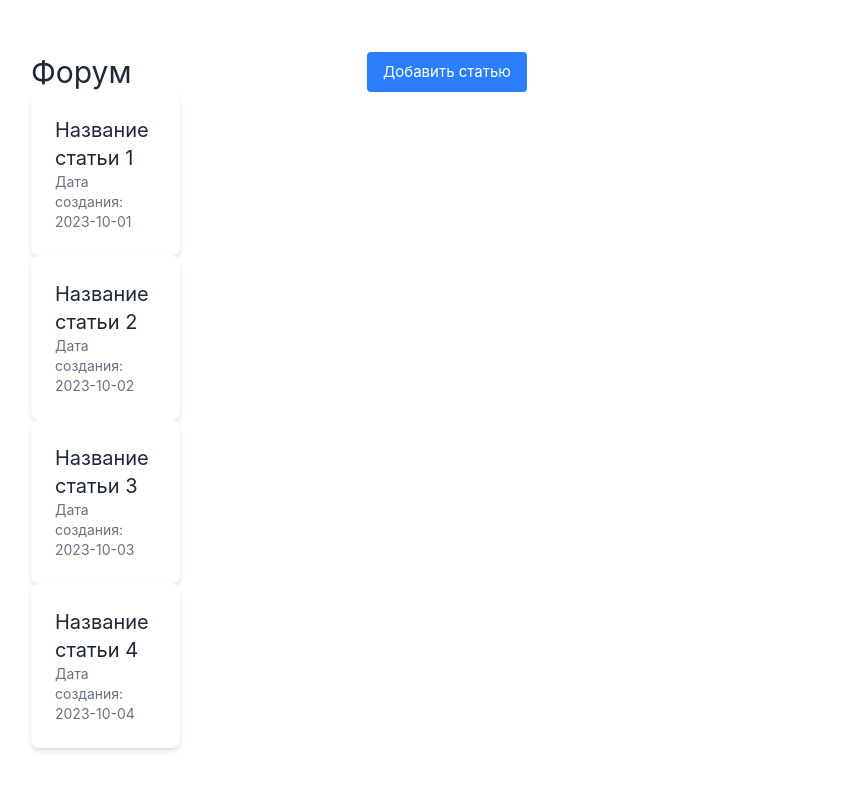
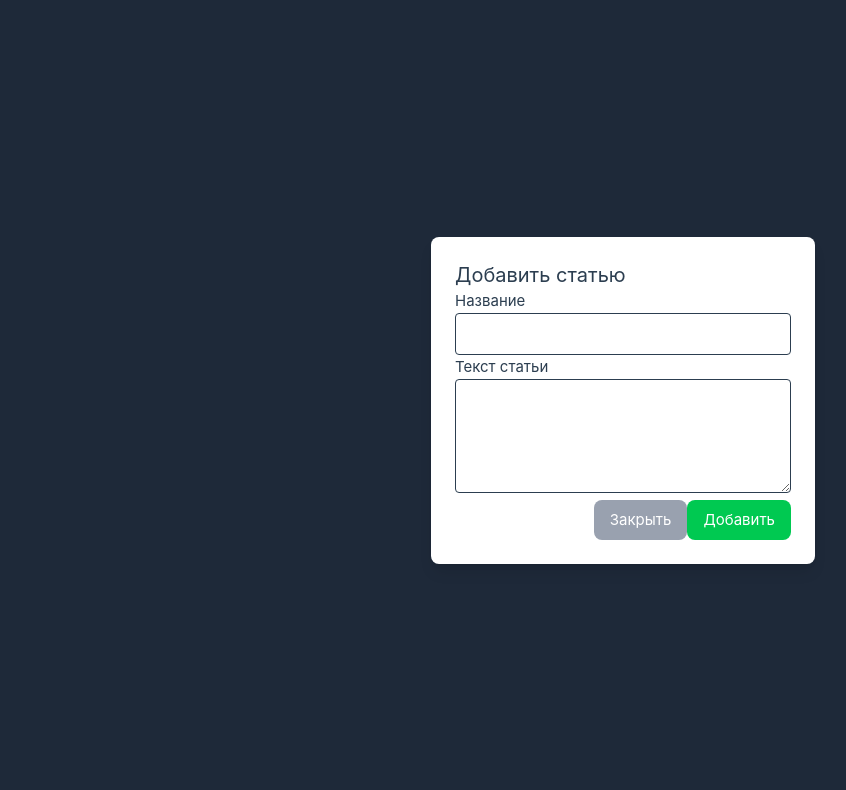
Before and after one commit to efremdana/Forum, a Vue app in the folder frontend/: page / in a window 1280 px wide. Both pictures are taken after a click on the button "Добавить статью". Shown: the top 790 px of the page, without its empty margins (17-863 px from the left). Built offline with nearby package versions, Linux system fonts and the light colour scheme.

Commit message:
Import component adding article in component list article

```diff
--- a/frontend/src/components/ListArticle.vue
+++ b/frontend/src/components/ListArticle.vue
@@ -2,7 +2,7 @@
   <div class="container mx-auto p-4">
     <header class="flex justify-between items-center mb-8">
       <h1 class="text-3xl font-bold text-gray-800">Форум</h1>
-      <button @click="add" class="bg-blue-500 text-white px-4 py-2 rounded hover:bg-blue-600">
+      <button @click="isAddArticle = true" class="bg-blue-500 text-white px-4 py-2 rounded hover:bg-blue-600">
         Добавить статью
       </button>
     </header>
@@ -13,27 +13,51 @@
         <p class="text-sm text-gray-500 mt-2">{{ article.createDate }}</p>
       </div>
     </div>
+
+    <FormAddArticle
+      v-if="isAddArticle"
+      @close="isAddArticle = false"
+      @submit="submitArticle"
+      :hiddenModal="!hiddenModal"
+    />
   </div>
 </template>
 
 <script>
+
+import FormAddArticle from "@/components/FormAddArticle.vue";
 export default {
-  // reactive state
+  components: {FormAddArticle},
   data() {
     return {
       articles: [
-        {name: "Название статьи 1", createDate: "Дата создания: 2023-10-01"},
-        {name: "Название статьи 2", createDate: "Дата создания: 2023-10-02"},
-        {name: "Название статьи 3", createDate: "Дата создания: 2023-10-03"},
-        {name: "Название статьи 4", createDate: "Дата создания: 2023-10-04"},
-      ]
+        {name: "Название статьи 1", createDate: "Дата создания: 2023-10-01", text: "1"},
+        {name: "Название статьи 2", createDate: "Дата создания: 2023-10-02", text: "2"},
+        {name: "Название статьи 3", createDate: "Дата создания: 2023-10-03", text: "3"},
+        {name: "Название статьи 4", createDate: "Дата создания: 2023-10-04", text: "4"},
+      ],
+      isAddArticle: false
+    };
+  },
+
+  computed: {
+    hiddenModal() {
+      return {
+        hidden: this.isAddArticle
+      }
     }
   },
 
   methods: {
-    add() {
-      console.log("Добавлено")
+    submitArticle(article) {
+      this.articles.push({
+        name: article.name,
+        text: article.text,
+        createDate: new Date().toISOString().split("T")[0]
+      })
+      this.isAddArticle = false;
+      window.isAddArticle = isAddArticle;
     }
   }
-}
+};
 </script>
```
